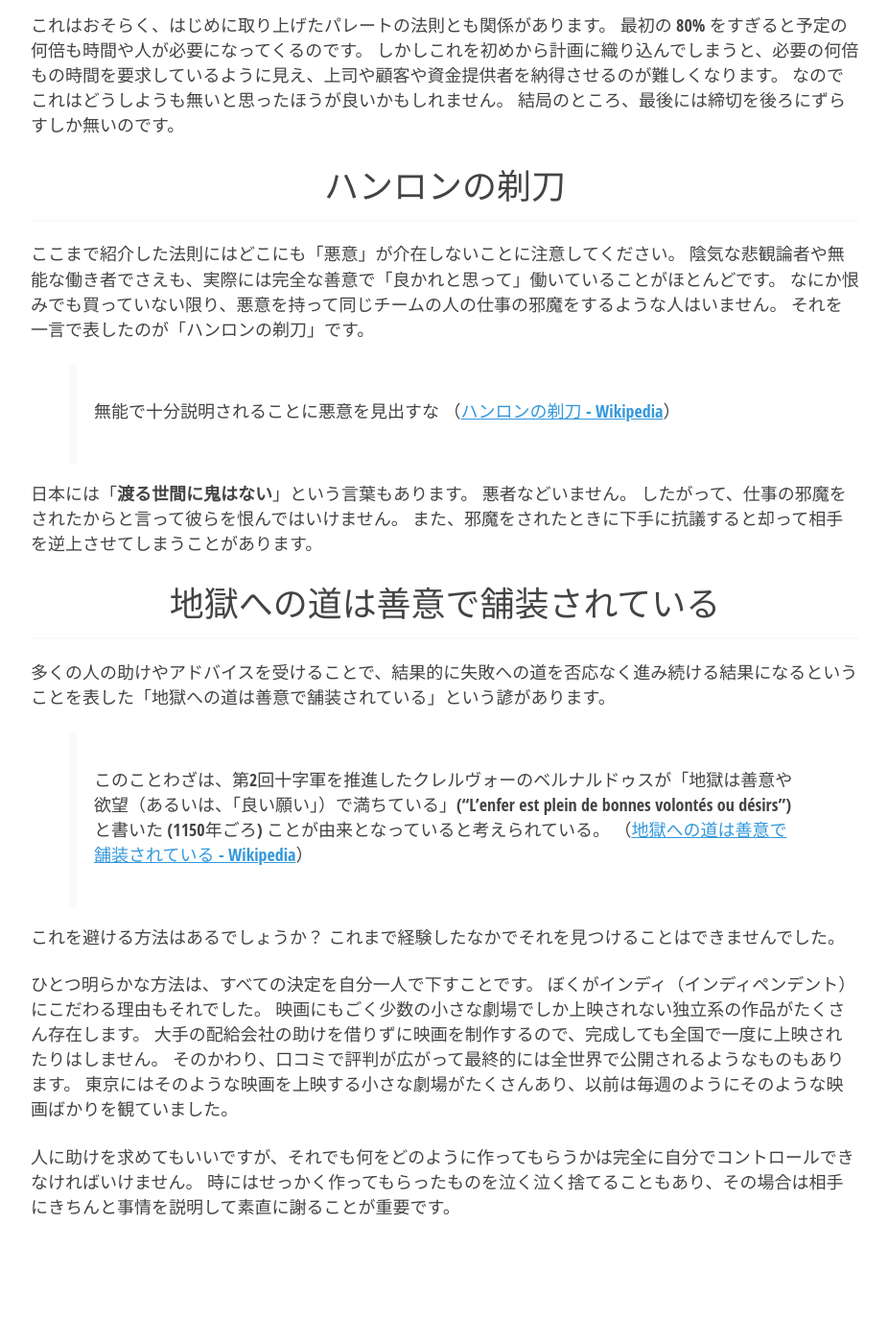
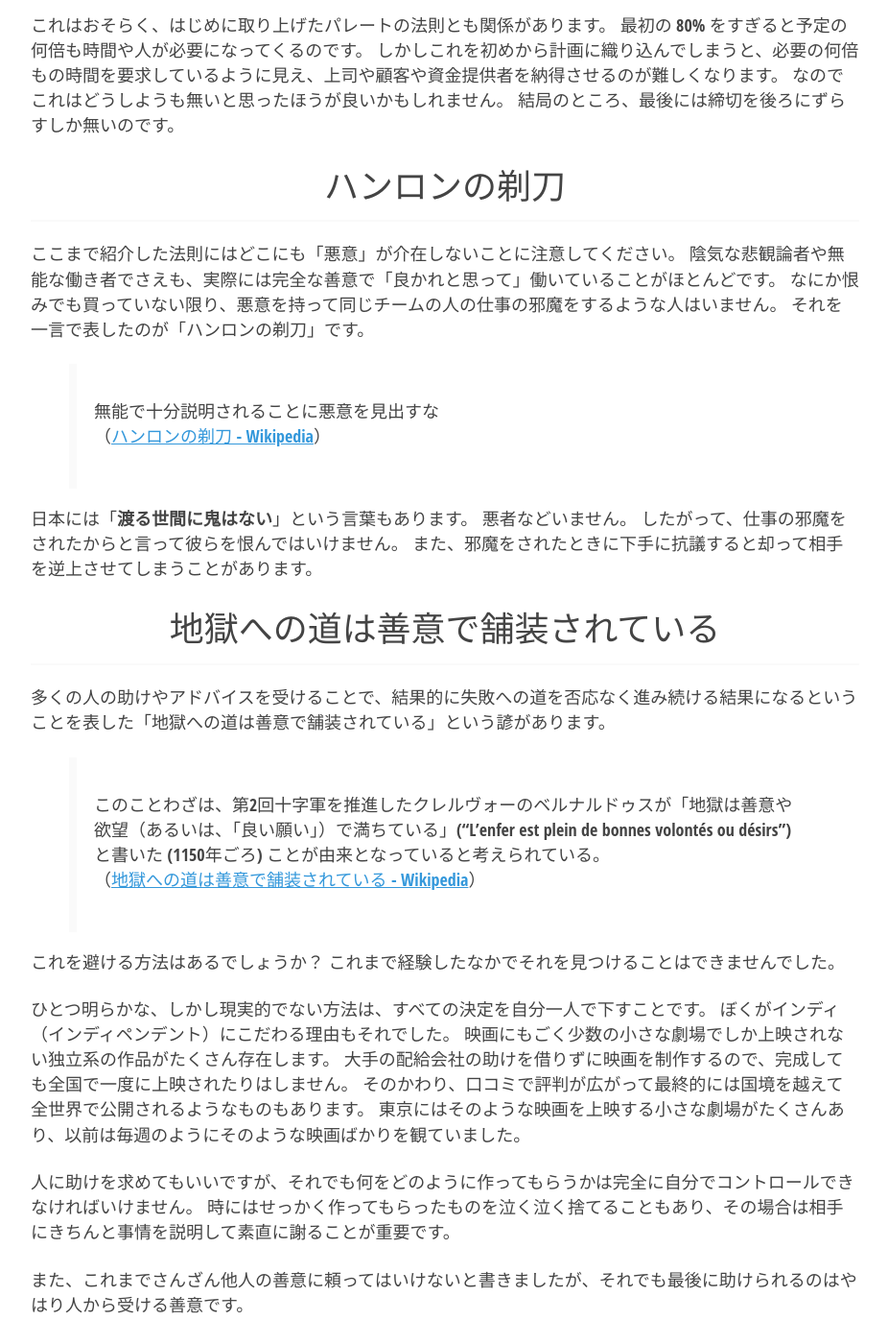
Before and after one commit to torus/torus.github.io, a Jekyll site: the page built from _posts/2024-06-01-the-road-to-hell.md, in a window 1280 px wide and 1400 px high, scrolled down 3633 px. Shown: the whole window at 96% size, without its empty margins (176-1102 px from the left). Built offline with Jekyll 4.4.1, drawn with Linux system fonts in a browser that asks for light colours; before the commit the page ends 4931 px from its top, so only the background shows below that.

Commit message:
Update 2024-06-01-the-road-to-hell.md

```diff
--- a/_posts/2024-06-01-the-road-to-hell.md
+++ b/_posts/2024-06-01-the-road-to-hell.md
@@ -132,12 +132,14 @@
 これを避ける方法はあるでしょうか？
 これまで経験したなかでそれを見つけることはできませんでした。
 
-ひとつ明らかな方法は、すべての決定を自分一人で下すことです。
+ひとつ明らかな、しかし現実的でない方法は、すべての決定を自分一人で下すことです。
 ぼくがインディ（インディペンデント）にこだわる理由もそれでした。
 映画にもごく少数の小さな劇場でしか上映されない独立系の作品がたくさん存在します。
 大手の配給会社の助けを借りずに映画を制作するので、完成しても全国で一度に上映されたりはしません。
-そのかわり、口コミで評判が広がって最終的には全世界で公開されるようなものもあります。
+そのかわり、口コミで評判が広がって最終的には国境を越えて全世界で公開されるようなものもあります。
 東京にはそのような映画を上映する小さな劇場がたくさんあり、以前は毎週のようにそのような映画ばかりを観ていました。
 
 人に助けを求めてもいいですが、それでも何をどのように作ってもらうかは完全に自分でコントロールできなければいけません。
 時にはせっかく作ってもらったものを泣く泣く捨てることもあり、その場合は相手にきちんと事情を説明して素直に謝ることが重要です。
+
+また、これまでさんざん他人の善意に頼ってはいけないと書きましたが、それでも最後に助けられるのはやはり人から受ける善意です。
```
